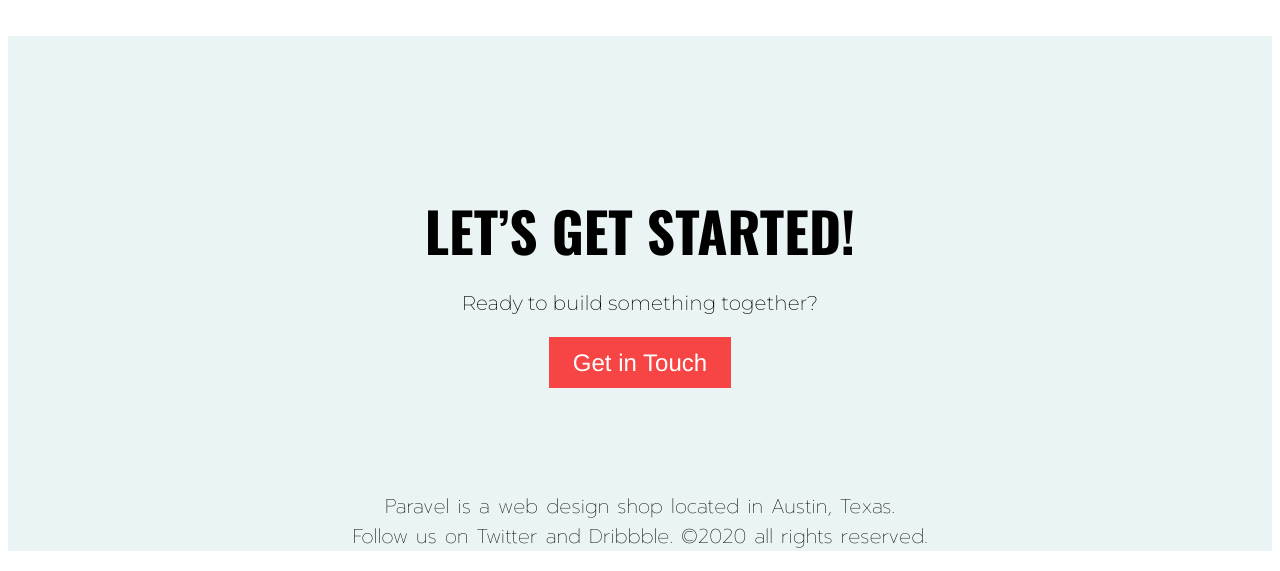
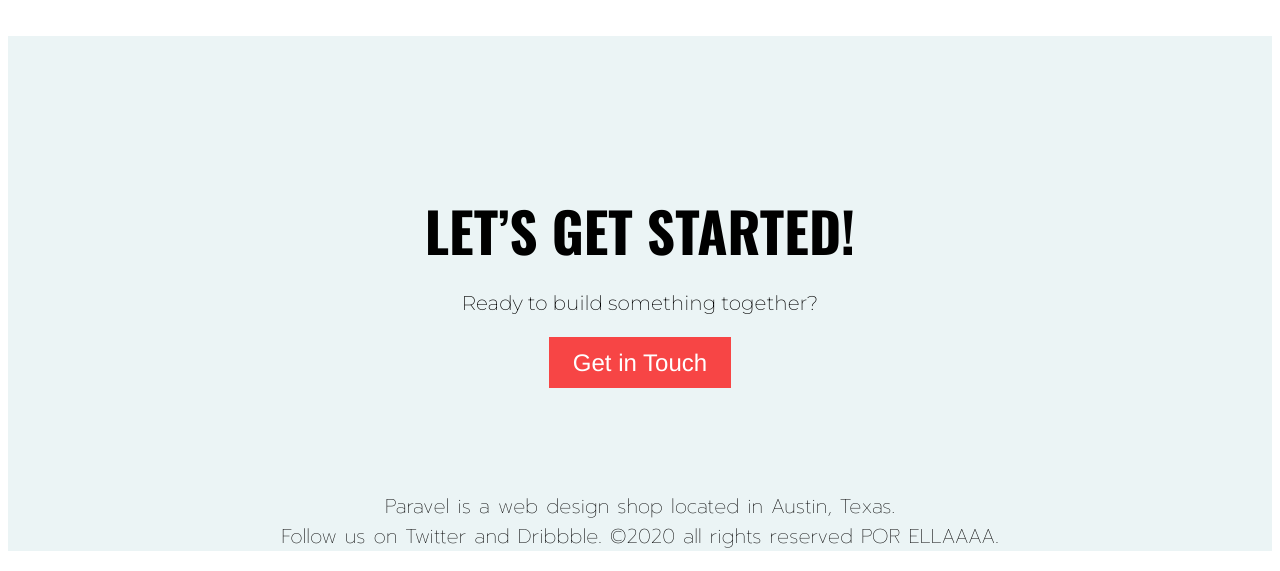
Before and after one commit to JonatanDeanDesarrolloWeb/DesarrolloWebIEN, a plain HTML site: page inventos-pruebas/Paravelic/index.html in a window 1280 px wide. Shown: the part 3711-4282 px from the top of the page. Drawn offline with nearby package versions, Linux system fonts and the light colour scheme.

Commit message:
Update index.html

```diff
--- a/inventos-pruebas/Paravelic/index.html
+++ b/inventos-pruebas/Paravelic/index.html
@@ -107,7 +107,7 @@
                 <p>
                  Paravel is a web design shop located in Austin, Texas. <br>
 
-                 Follow us on Twitter and Dribbble. ©2020 all rights reserved.
+                 Follow us on Twitter and Dribbble. ©2020 all rights reserved POR ELLAAAA.
                 </p>
             </footer>
         </div>
```
